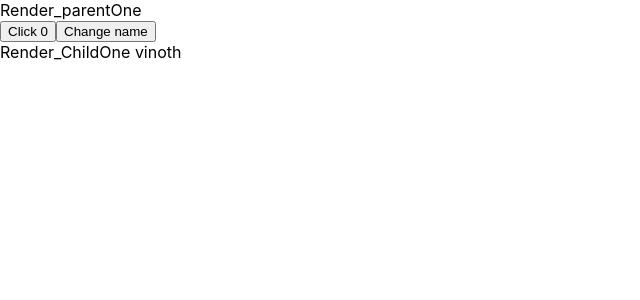
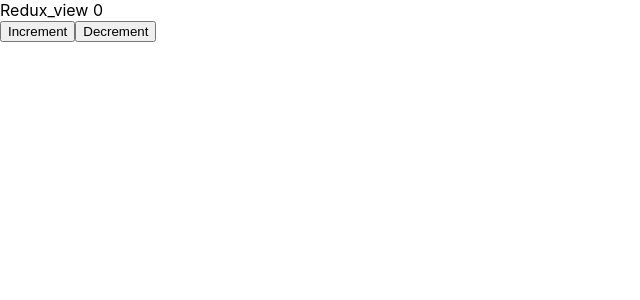
Before and after one commit to Vmadhavan2310/react_typescript, a React (Create React App) app: page / in a window 1280 px wide. Shown: the top 300 px of the page, without its empty margins (0-640 px from the left). Built offline with nearby package versions, Linux system fonts and the light colour scheme.

Commit message:
Redux with typescript

```diff
--- a/package.json
+++ b/package.json
@@ -3,6 +3,7 @@
   "version": "0.1.0",
   "private": true,
   "dependencies": {
+    "@reduxjs/toolkit": "^2.0.1",
     "@testing-library/jest-dom": "^5.17.0",
     "@testing-library/react": "^13.4.0",
     "@testing-library/user-event": "^13.5.0",
@@ -12,6 +13,7 @@
     "@types/react-dom": "^18.2.15",
     "react": "^18.2.0",
     "react-dom": "^18.2.0",
+    "react-redux": "^9.0.2",
     "react-scripts": "5.0.1",
     "typescript": "^4.9.5",
     "web-vitals": "^2.1.4"
--- a/src/App.tsx
+++ b/src/App.tsx
@@ -34,6 +34,13 @@ import Render_useReducer from './Components/Rendering/Render_useReducer';
 import Render_stateObj from './Components/Rendering/Render_stateObj';
 import Render_parentComp from './Components/Rendering/Render_parentComp';
 import Render_parentOne from './Components/Rendering/Render_parentOne';
+// import { type RootState,type AppDispatch, store } from './Components/ReduxWithTypescript/Store';
+import { store } from './Components/ReduxWithTypescript/Store';
+import { Provider, TypedUseSelectorHook, useDispatch, useSelector } from 'react-redux';
+import Redux_view from './Components/ReduxWithTypescript/Redux_view';
+// type DispatchFunc=()=>AppDispatch
+export const useAppDispatch:()=>typeof store.dispatch=useDispatch
+export const useAppSelector:TypedUseSelectorHook<ReturnType<typeof store.getState>> = useSelector
 export type rendersCount={
 
       count:number
@@ -105,7 +112,10 @@ function App() {
       {/* <Render_useReducer/> */}
       {/* <Render_stateObj/> */}
       {/* <Render_parentComp/> */}
-      <Render_parentOne/>
+      {/* <Render_parentOne/> */}
+      <Provider store={store}>
+      <Redux_view/>
+      </Provider>
      </div>
   );
 }
--- /dev/null
+++ b/src/Components/ReduxWithTypescript/Redux_reducer.tsx
@@ -0,0 +1,27 @@
+import { createSlice } from "@reduxjs/toolkit"
+
+interface initialStatetype{
+    count:number
+}
+const initialState={
+    count:0
+} as initialStatetype
+
+const counterSlice=createSlice({
+    name:'count',
+    initialState,
+    reducers:{
+        increment:(state)=>{
+             state.count+=1
+        },
+        decrement:(state)=>{
+             state.count-=1;
+        },
+        default:(state)=>{
+            return state
+        }
+    }
+})
+
+export const {increment,decrement}=counterSlice.actions;
+export default counterSlice
--- /dev/null
+++ b/src/Components/ReduxWithTypescript/Redux_view.tsx
@@ -0,0 +1,18 @@
+import React from 'react'
+import { useAppDispatch, useAppSelector } from '../../App'
+import { increment,decrement } from './Redux_reducer';
+
+function Redux_view() {
+    const states=useAppSelector(state=>state.counts.count);
+    const dispatch=useAppDispatch()
+    console.log(states)
+  return (
+    <>
+    <div>Redux_view {states}</div>
+    <button onClick={()=>dispatch(increment())}>Increment</button>
+    <button onClick={()=>dispatch(decrement())}>Decrement</button>
+    </>
+  )
+}
+
+export default Redux_view
--- /dev/null
+++ b/src/Components/ReduxWithTypescript/Store.tsx
@@ -0,0 +1,7 @@
+import { configureStore } from "@reduxjs/toolkit";
+import counterSlice from "./Redux_reducer";
+export const store=configureStore({
+    reducer:{
+        counts: counterSlice.reducer
+    }
+})
```
Also changed, not shown: 1 other file (tests, documents, lock files or other folders).
